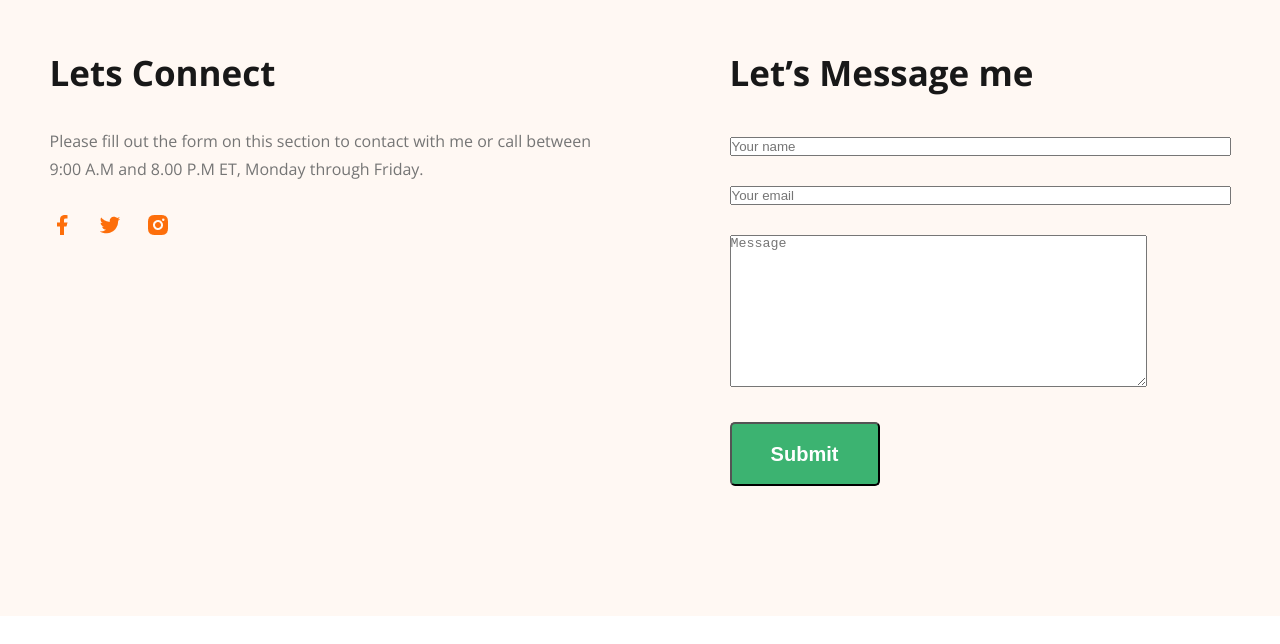
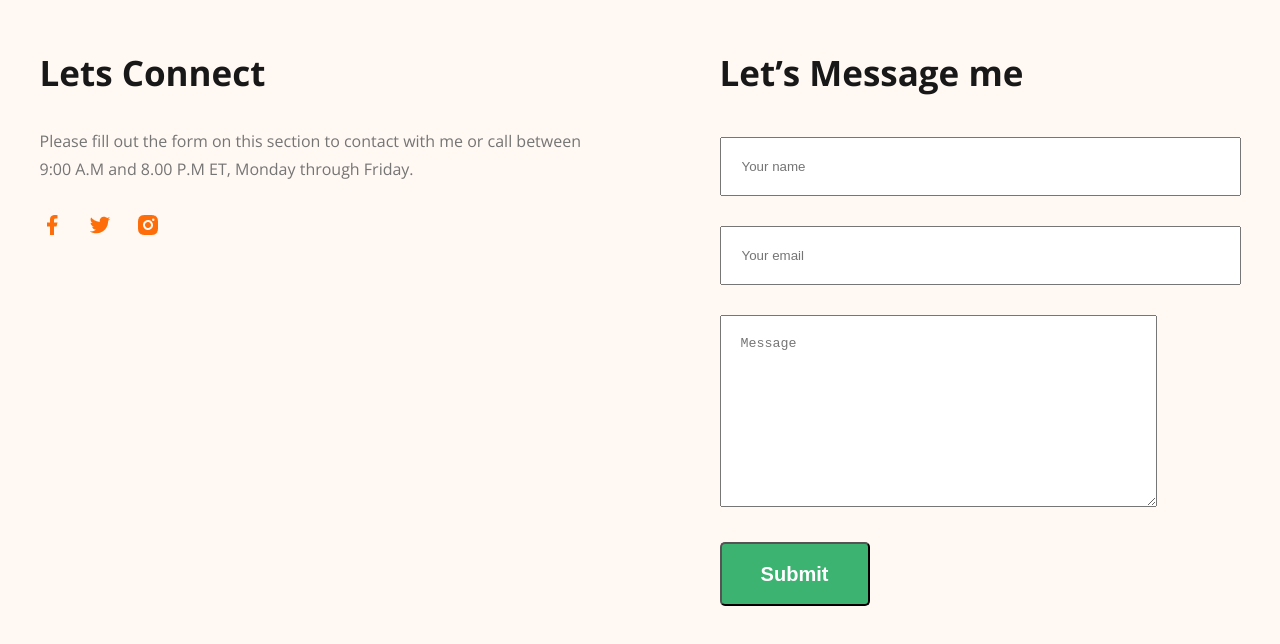
Before and after one commit to masudulalam/Web-Dev-Portfolio, a plain HTML site: page index.html in a window 1280 px wide. Shown: the part 3634-4278 px from the top of the page. Before the commit the page ends 4250 px from the top, so only its background shows below. Drawn offline with nearby package versions, Linux system fonts and the light colour scheme.

Commit message:
added input field styles

```diff
--- a/index.html
+++ b/index.html
@@ -181,11 +181,11 @@
                 <h3 style="text-align: left;">Let’s Message me</h3>
                 <form action="">
                     <label for="name"></label>
-                    <input class="mt-40 mb-30" type="text" name="" id="name" placeholder="Your name" size="60">
+                    <input class="mt-40 mb-30 pt-20 pb-20 pl-20" type="text" name="" id="name" placeholder="Your name" size="60">
                     <label for="email"></label>
-                    <input type="email" name="" id="email" placeholder="Your email" size="60">
+                    <input class="pt-20 pb-20 pl-20" type="email" name="" id="email" placeholder="Your email" size="60">
                     <label for="message"></label>
-                    <textarea class="mt-30 mb-30" name="" id="message" placeholder="Message" rows="10" cols="50"></textarea>
+                    <textarea class="mt-30 mb-30 pt-20 pb-20 pl-20" name="" id="message" placeholder="Message" rows="10" cols="50"></textarea>
                     <input class="btn btn-s" type="submit" value="Submit">
                 </form>
             </div>
--- a/styles/style.css
+++ b/styles/style.css
@@ -17,12 +17,32 @@
     margin-top: 20px;
 }
 
+.mb-20 {
+    margin-bottom: 20px;
+}
+
+.pt-20 {
+    padding-top: 20px;
+}
+
+.pb-20 {
+    padding-bottom: 20px;
+}
+
 .mt-30 {
     margin-top: 30px;
 }
 
 .mb-30 {
     margin-bottom: 30px;
+}
+
+.ml-30 {
+    margin-left: 30px;
+}
+
+.pl-20{
+    padding-left: 20px;
 }
 
 .mt-40 {
```
